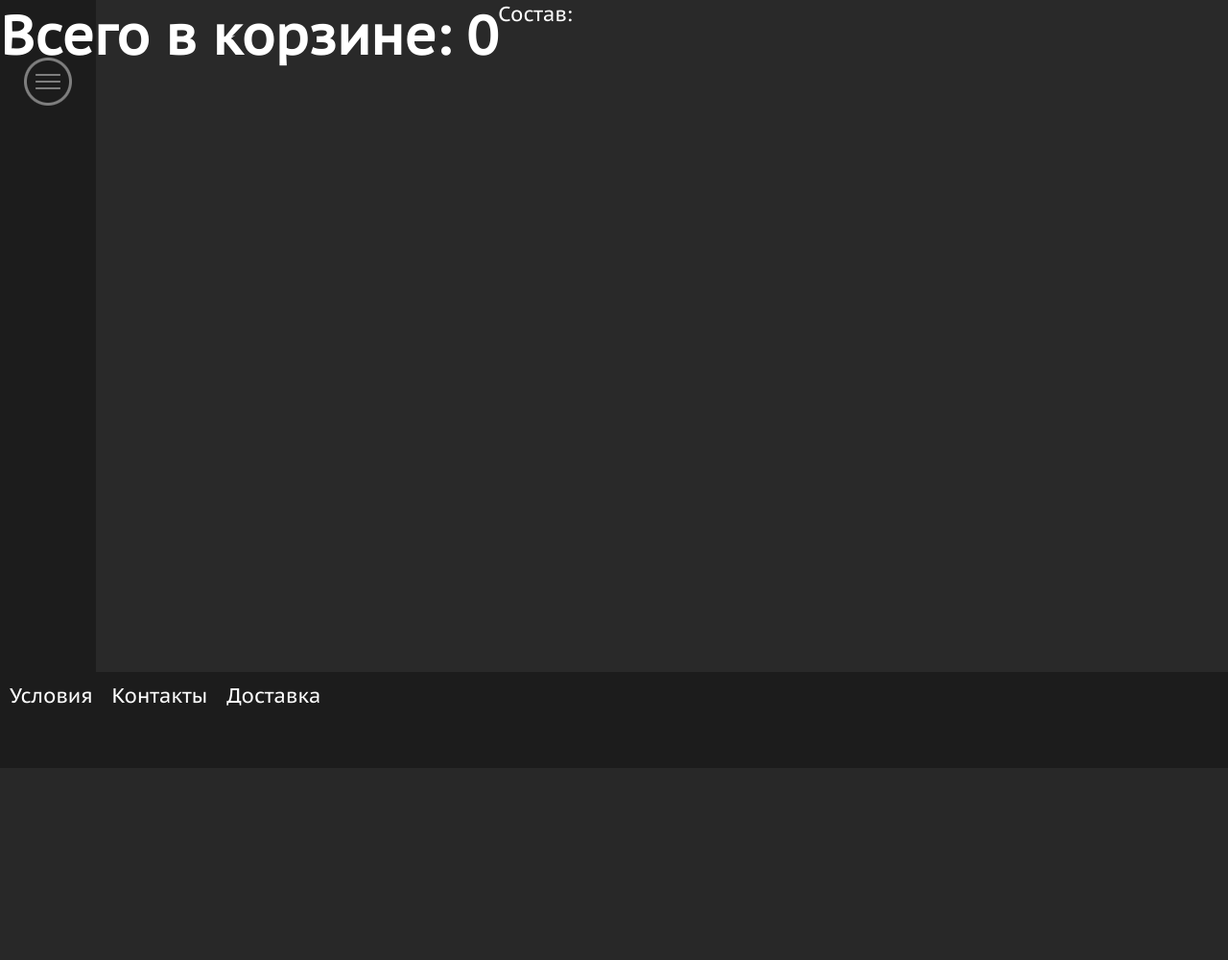
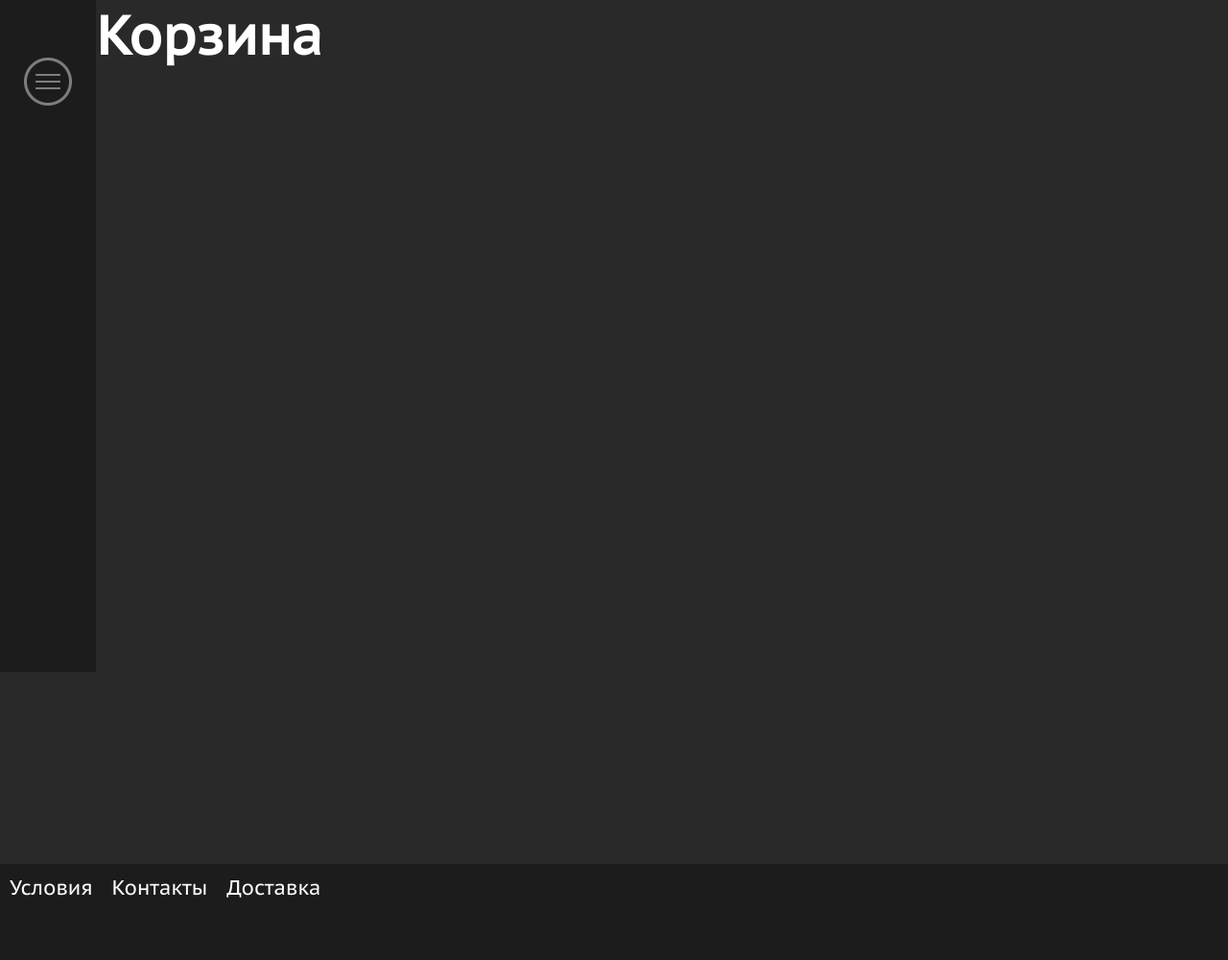
Before and after one commit to zixxa/hobbyshop, a Django app: template src/templates/products/cart_detail.html in a window 1280 px wide. Shown: the part 100-1100 px from the top of the page at 96% size. Before the commit the page ends 900 px from the top, so only its background shows below. Run offline with Django 3.2, Linux system fonts and the light colour scheme; the template is opened without the code that fills it: most values are stand-ins (such as "Sample title", 1, 10 or a date in 2020); some libraries are stand-ins or nearby versions.

Commit message:
cart modify

```diff
--- a/src/store/models.py
+++ b/src/store/models.py
@@ -10,7 +10,7 @@ class Category(MPTTModel):
     slug = models.SlugField('URL', max_length = 255, blank=True)
     parent = TreeForeignKey('self', verbose_name='Родительская категория', on_delete=models.CASCADE, null=True, blank=True, related_name='children')
 
-    class MPTTMeta:
+    class Meta:
         verbose_name = 'Категория'
         verbose_name_plural='Категории'
 
--- a/src/store/urls.py
+++ b/src/store/urls.py
@@ -16,5 +16,5 @@ urlpatterns = [
     path('cart/item_decrement/<int:id>/',
          views.item_decrement, name='item_decrement'),
     path('cart/cart_clear/', views.cart_clear, name='cart_clear'),
-    path('cart/cart-detail/',views.cart_detail,name='cart_detail'),
+    path('cart/',views.cart_detail,name='cart_detail'),
 ]
--- a/src/store/views.py
+++ b/src/store/views.py
@@ -60,6 +60,8 @@ def item_list(request, parent_slug, category_slug):
     }
     return render(request, 'products/item_list.html', content)
 
+''' Управление корзиной '''
+
 @login_required(login_url="/users/signin")
 def cart_add(request, id):
     cart = Cart(request)
--- a/src/templates/base.html
+++ b/src/templates/base.html
@@ -26,7 +26,7 @@
     {% include 'includes/header.html'%}
 
     <div class="flex_wrapper">
-        <div class="content_block">
+        <div class="content-block">
             <div class="main-field">
               {% block content %}{% endblock %}
             </div>
--- a/src/templates/products/cart_detail.html
+++ b/src/templates/products/cart_detail.html
@@ -4,18 +4,25 @@
 
 {% block content %}
 
-<div class='flex_container'>
-    <h2>Всего в корзине: {{request.session.cart|length}}</h2>
 <div class='cart_list'>
-Состав:
+    <h2>Корзина</h2>
 
+<div class='cart_container'>
         {% for key,value in request.session.cart.items %}
         <div class='cart_item'>
-            {{value.name}} {{value.price}} {{value.quantity}}
+            <div class='cart_content'>
+                {{value.name}} {{value.price}}
                     <div>
                         <img src={{value.image}} width=300 height=300>
                     </div>
-            <p>Total {{ value.price|multiply:value.quantity }}</p>
+                <p>Цена {{ value.price|multiply:value.quantity }}</p>
+            </div>
+
+            <div class='cart_quanity'>
+                <p>Количество: {{value.quantity}} </p>
+                <a href="{% url 'item_increment' value.product_id %}">Добавить</a>
+                <a href="{% url 'item_decrement' value.product_id %}">Уменьшить</a>
+            </div>
         </div>
         {% endfor %}
 
```
Lines whose indentation alone changed are shown as unchanged.
